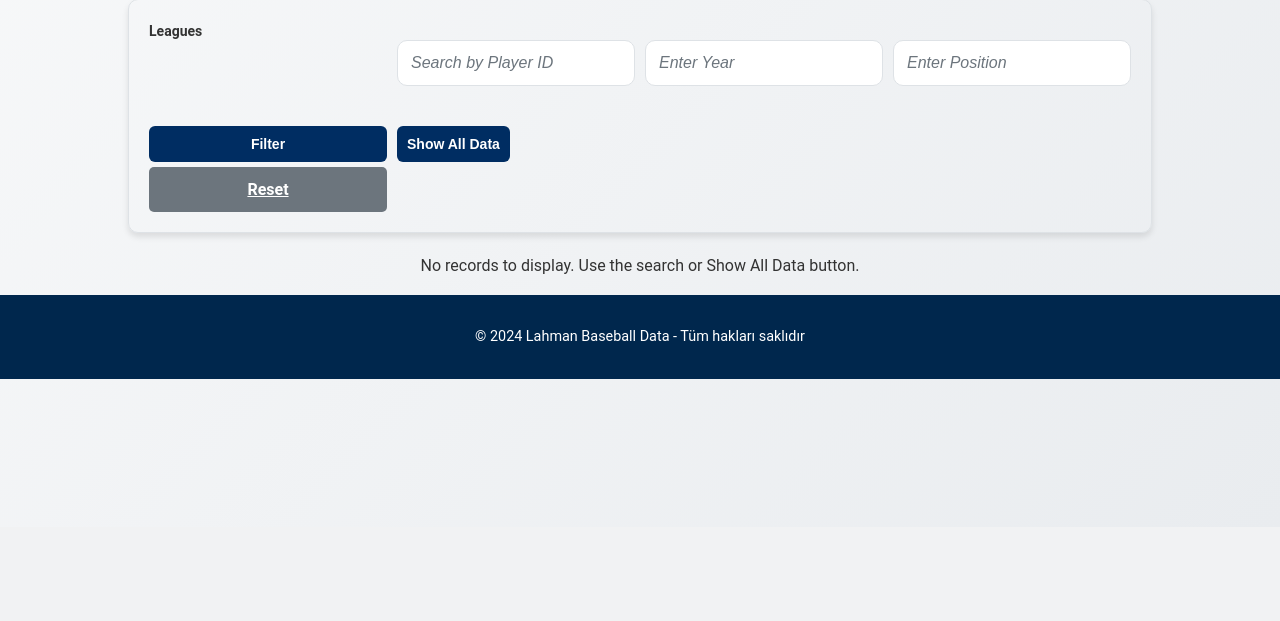
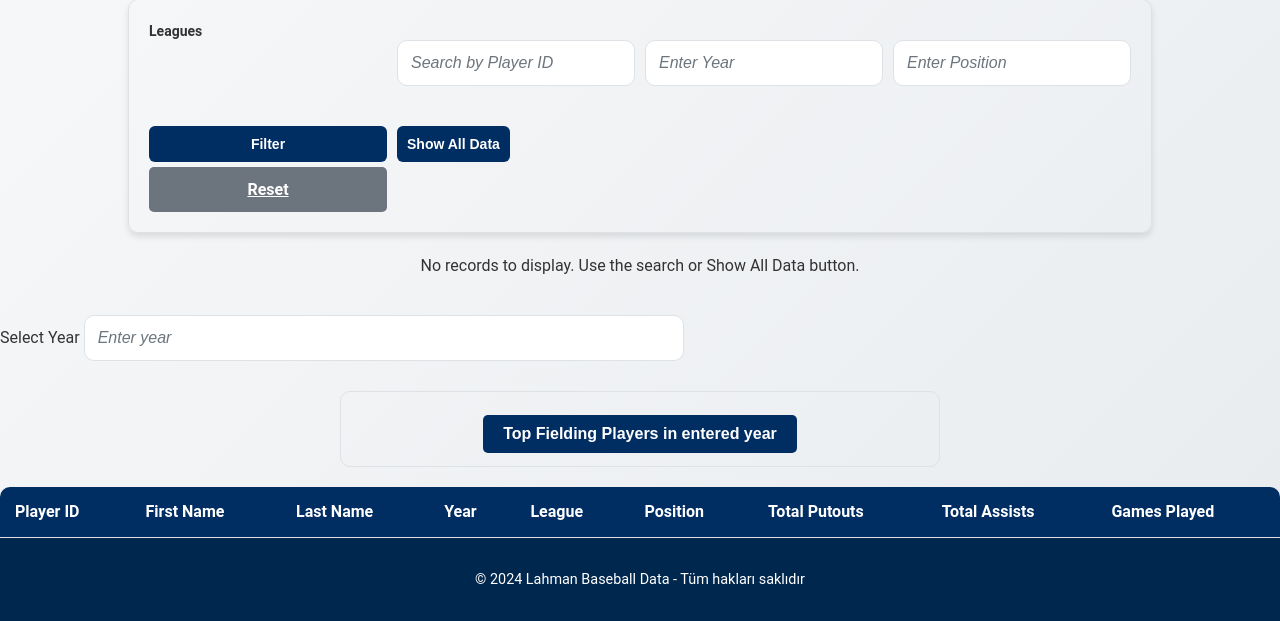
Before and after one commit to CommitCrewDB/CommitCrew, a Flask app: page /fielding in a window 1280 px wide. Shown: the part 273-894 px from the top of the page. Before the commit the page ends 652 px from the top, so only its background shows below. Run offline with Flask 3, Linux system fonts and the light colour scheme; data that the repository does not hold is empty.

Commit message:
Add dynamic year filtering and top fielding players feature

```diff
--- a/app/models/fielding.py
+++ b/app/models/fielding.py
@@ -283,3 +283,47 @@ class Fielding:
             if connection.is_connected():
                 cursor.close()
                 connection.close()
+    @staticmethod
+    def get_top_fielding_players(year):
+        try:
+            connection = create_connection()
+            if connection is None:
+                print("Database connection failed.")
+                return []
+
+            query = """
+                SELECT
+                    f.playerID,
+                    m.nameFirst,
+                    m.nameLast,
+                    f.yearID,
+                    f.lgID,
+                    f.POS,
+                    SUM(f.PO) AS total_putouts,
+                    SUM(f.A) AS total_assists,
+                    SUM(f.G) AS games_played
+                FROM
+                    fielding AS f
+                JOIN
+                    master AS m ON f.playerID = m.playerID
+                WHERE
+                    f.yearID = %s
+                GROUP BY
+                    f.POS, f.playerID, f.lgID
+                ORDER BY
+                    total_putouts DESC, total_assists DESC
+            """
+
+            with connection.cursor(dictionary=True) as cursor:
+                cursor.execute(query, (year,))
+                results = cursor.fetchall()
+
+            connection.close()
+            return results
+
+        except mysql.connector.Error as err:
+            print(f"Database error: {err}")
+            return []
+        except Exception as e:
+            print(f"Unexpected error: {e}")
+            return []
--- a/app/models/pitching.py
+++ b/app/models/pitching.py
@@ -1,7 +1,7 @@
 import os
 import mysql.connector
 from dotenv import load_dotenv
-import jsonify
+from flask import jsonify
 
 load_dotenv()
 
--- a/app/templates/fielding.html
+++ b/app/templates/fielding.html
@@ -155,4 +155,67 @@ Fielding
 {% endwith %}
 
 
+<div class="form-group">
+    <label for="year">Select Year</label>
+    <input
+        type="number"
+        name="year"
+        id="year"
+        class="form-control"
+        placeholder="Enter year"
+        value="{{ request.args.get('year', '') }}"
+    />
+    <!-- Button to Fetch Top Fielding Players -->
+    <div>
+        <form method="GET" action="{{ url_for('fielding_page') }}" style="text-align: center; margin-top: 10px;">
+            <input type="hidden" name="action" value="view_top_players">
+            <input type="hidden" id="hidden-year" name="year" value="{{ request.args.get('year', '') }}">
+            <button type="submit" class="btn btn-primary btn-sm">
+                Top Fielding Players in entered year
+            </button>
+        </form>
+    </div>
+</div>
+
+<!-- JavaScript to Sync Year Input -->
+<script>
+    document.getElementById("year").addEventListener("input", function () {
+        document.getElementById("hidden-year").value = this.value;
+    });
+</script>
+
+<!-- Table for Top Fielding Players -->
+<table class="table table-bordered table-striped">
+    <thead>
+        <tr>
+            <th>Player ID</th>
+            <th>First Name</th>
+            <th>Last Name</th>
+            <th>Year</th>
+            <th>League</th>
+            <th>Position</th>
+            <th>Total Putouts</th>
+            <th>Total Assists</th>
+            <th>Games Played</th>
+        </tr>
+    </thead>
+    <tbody>
+        {% for player in top_fielding_players %}
+        <tr>
+            <td>{{ player.playerID }}</td>
+            <td>{{ player.nameFirst }}</td>
+            <td>{{ player.nameLast }}</td>
+            <td>{{ player.yearID }}</td>
+            <td>{{ player.lgID }}</td>
+            <td>{{ player.POS }}</td>
+            <td>{{ player.total_putouts }}</td>
+            <td>{{ player.total_assists }}</td>
+            <td>{{ player.games_played }}</td>
+        </tr>
+        {% endfor %}
+    </tbody>
+</table>
+
+
+
 {% endblock %}
--- a/app/views.py
+++ b/app/views.py
@@ -124,9 +124,16 @@ def fielding_page():
     year = request.args.get("year", "")
     position = request.args.get("position", "")
     action = request.args.get("action")
+    top_fielding_players = Fielding.get_top_fielding_players(year)
+
 
     leagues = Teams.get_all_leagues()
     fielding_records = []
+    top_fielding_players = []
+
+    if action == "view_top_players":
+        # Fetch top fielding players for the given year
+        top_fielding_players = Fielding.get_top_fielding_players(year)
 
     if league or player_id or year or position:
         fielding_records = Fielding.filter_fielding(
@@ -144,6 +151,7 @@ def fielding_page():
         player_id=player_id,
         year=year,
         position=position,
+        top_fielding_players=top_fielding_players,
     )
 
 def add_fielding_page():
@@ -206,6 +214,9 @@ def delete_fielding_record(record_id):
     except Exception as e:
         flash(f"An error occurred while deleting the record: {e}", "danger")
     return redirect(url_for("fielding_page"))
+
+
+
 
 def batting_page():
     year_query = request.args.get("year", "")
```
